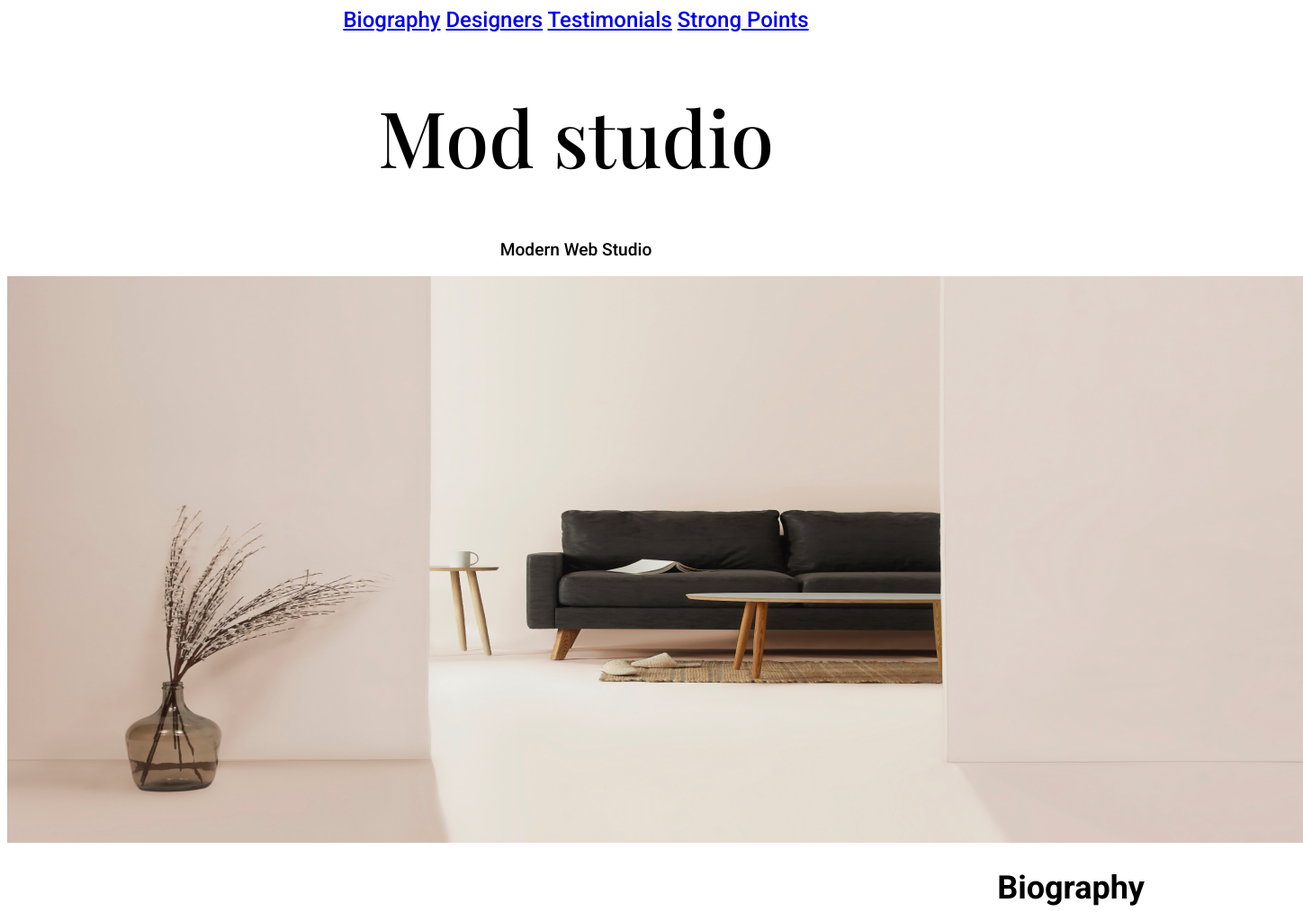
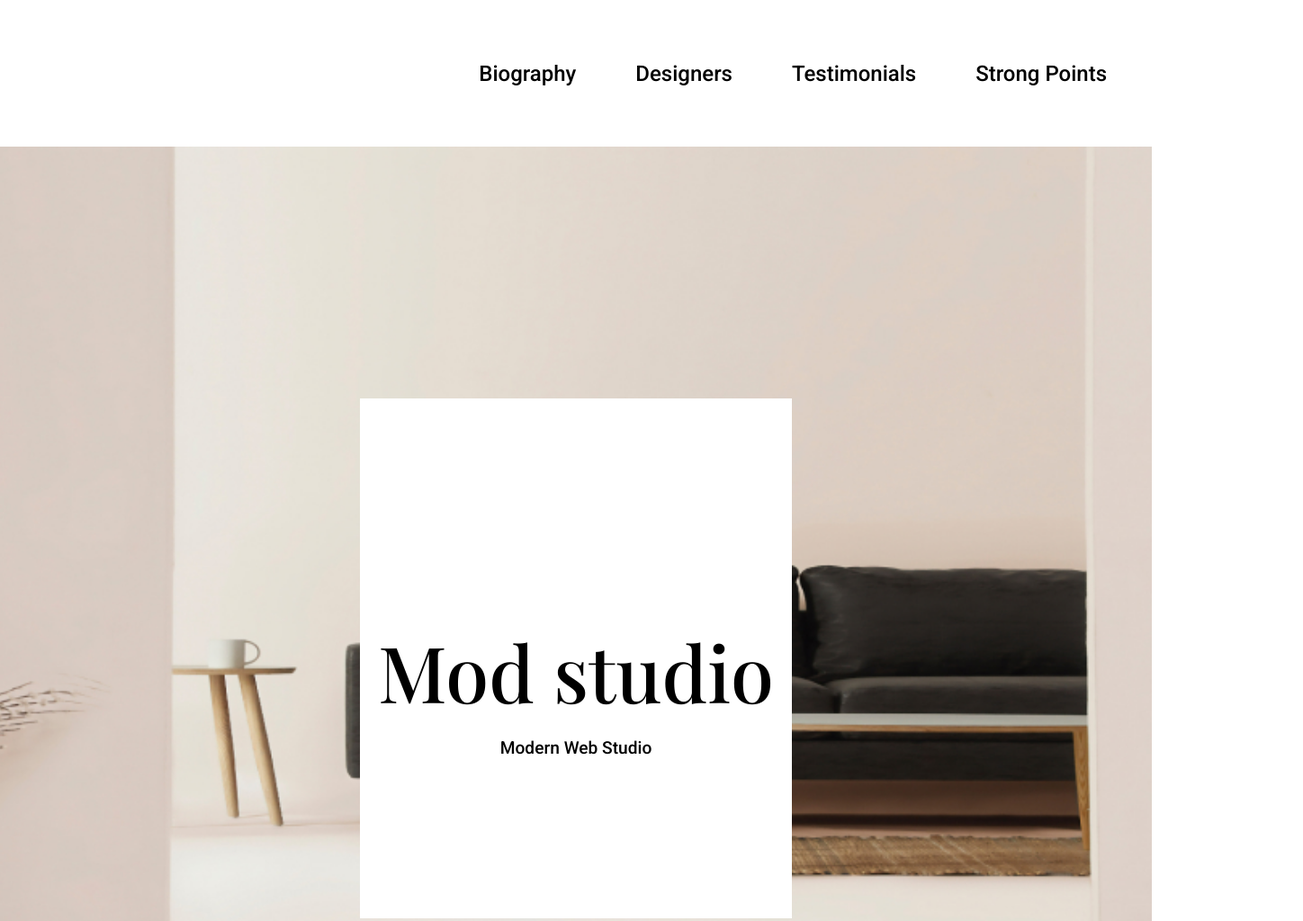
Before and after one commit to Artyom445work/otus-css-abolmasov, a plain HTML site: page index.html in a window 1280 px wide. Shown: the top 1024 px of the page at 90% size, 1448 px wide, since content can reach past the window. Drawn offline with nearby package versions, Linux system fonts and the light colour scheme; files whose address does not match are found by name; a web font is replaced by a local one.

Commit message:
style: add styling for hero section

```diff
--- a/index.html
+++ b/index.html
@@ -13,20 +13,25 @@
 <body>
     <!-- Заголовок сайта -->
     <header>
-        <nav class="headerNav">
-            <a href="#biography">Biography</a>
-            <a href="#designers">Designers</a>
-            <a href="#testimonials">Testimonials</a>
-            <a href="#strongpoints">Strong Points</a>
-        </nav>
+        <div class="headerWrapper">
+            <nav class="headerNav">
+                <a href="#biography" class="headerLink">Biography</a>
+                <a href="#designers" class="headerLink">Designers</a>
+                <a href="#testimonials" class="headerLink">Testimonials</a>
+                <a href="#strongpoints" class="headerLink">Strong Points</a>
+            </nav>
+        </div>
     </header>
     <!-- Главная информация сайта -->
     <main>
         <!-- Секция Mod Studio -->
-        <section>
-            <h1 class="modStudioSectionTitle">Mod studio</h1>
-            <p class="modStudioSectionParagraph">Modern Web Studio</p>
-            <img src="img/inside-weather-Uxqlfigh6oE-unsplash.jpg" alt="Mod Studio img">
+        <section class="modStudioSection">
+            <div class="modStudioSectionWrapper">
+                <div class="modStudioSectionBox">
+                    <h1 class="modStudioSectionTitle">Mod studio</h1>
+                    <p class="modStudioSectionParagraph">Modern Web Studio</p>
+                </div>
+            </div>
         </section>
         <!-- Секция Hero -->
         <section id="biography">
--- a/styles/style.css
+++ b/styles/style.css
@@ -24,6 +24,13 @@
     font-weight: normal;
 }
 
+* {
+	padding: 0px;
+	margin: 0px;
+	border: none;
+    box-sizing: border-box;
+}
+
 html {
     font-family: 'Roboto', sans-serif;
     font-size: 24px;
@@ -32,7 +39,7 @@ html {
 
 .headerNav {
     font-weight: 500;
-    text-align: center;
+    text-align: right;
 }
 
 .modStudioSectionTitle {
@@ -41,6 +48,7 @@ html {
     line-height: 3.7rem;
     font-weight: 500;
     text-align: center;
+    margin-bottom: 30px;
 }
 
 .modStudioSectionParagraph {
@@ -105,3 +113,36 @@ html {
     font-size: 1.4rem;
     line-height: 1.45rem;
 }
+
+.headerWrapper {
+    margin: 67.5px 20px;
+}
+
+.headerLink {
+    padding: 30px;
+    text-decoration: none;
+    color: black;
+}
+
+.modStudioSection {
+    background-color: #d9cacb;
+    background-image: url("../img/inside-weather-Uxqlfigh6oE-unsplash.jpg");
+    background-position: center;
+    background-size: cover;
+    background-repeat: no-repeat;
+    padding-top: 280px;
+    padding-bottom: 270px;
+    margin-bottom: 270px;
+}
+
+.modStudioSectionWrapper {
+    margin-right: 400px;
+    margin-left: 400px;
+}
+
+.modStudioSectionBox {
+    padding-top: 260px;
+    padding-bottom: 180px;
+    text-align: center;
+    background-color: white;
+}
```
